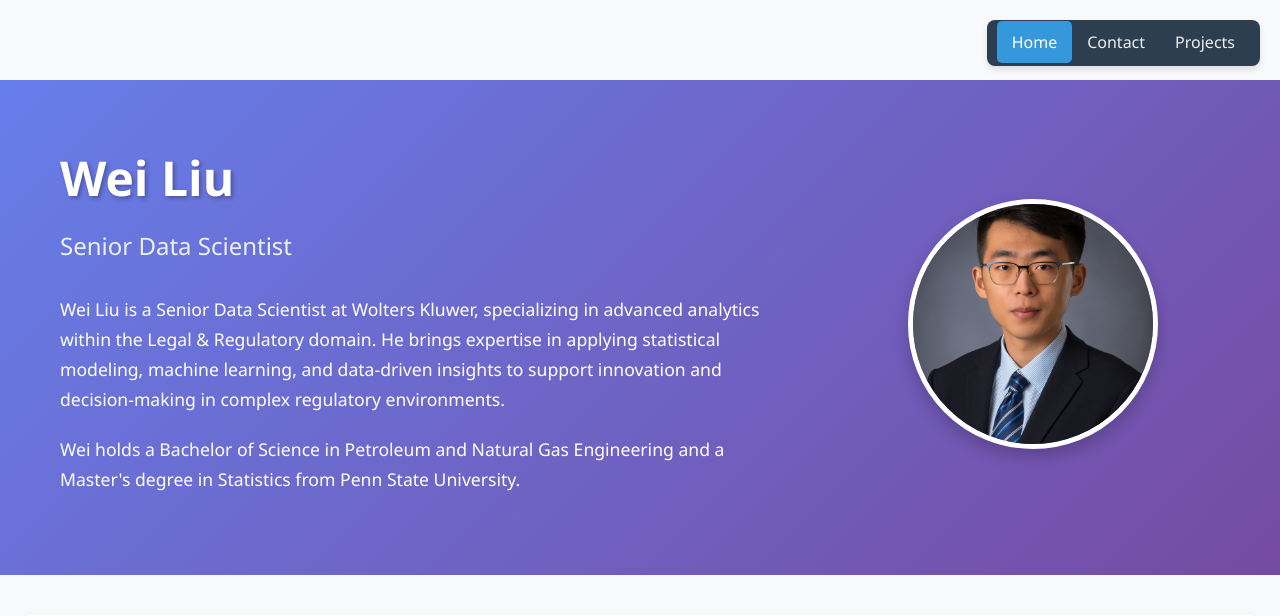
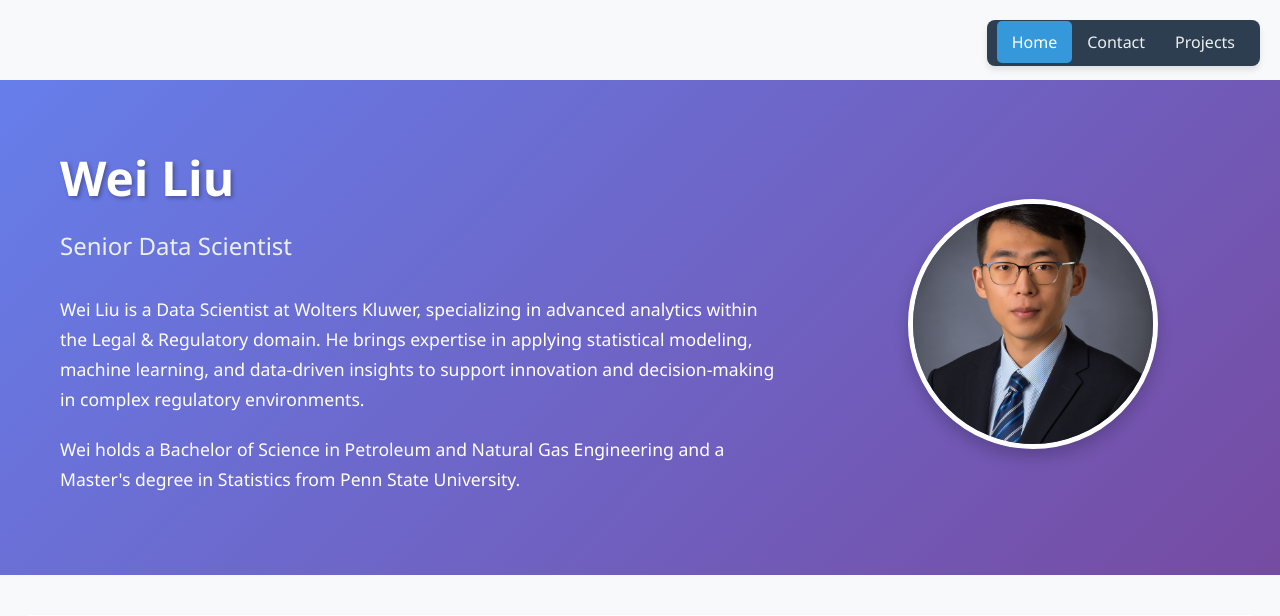
Before and after one commit to LLLLLLLLL1516/jhu_software_concepts, a Flask app: page / in a window 1280 px wide. Shown: the top 616 px of the page. Run offline with Flask 3, Linux system fonts and the light colour scheme.

Commit message:
Slight modification, wording change.

```diff
--- a/module_1/app/templates/contact.html
+++ b/module_1/app/templates/contact.html
@@ -32,7 +32,7 @@
 
                 <div class="professional-info">
                     <h3>Professional Background</h3>
-                    <p><strong>Current Position:</strong> Senior Data Scientist at Wolters Kluwer</p>
+                    <p><strong>Current Position:</strong> Data Scientist at Wolters Kluwer</p>
                     <p><strong>Specialization:</strong> Advanced Analytics in Legal & Regulatory Domain</p>
                     <p><strong>Education:</strong> M.S. Statistics, B.S. Petroleum and Natural Gas Engineering - Penn State University</p>
                 </div>
--- a/module_1/app/templates/index.html
+++ b/module_1/app/templates/index.html
@@ -12,7 +12,7 @@
                 <h2 class="position">Senior Data Scientist</h2>
 
                 <div class="bio-content">
-                    <p>Wei Liu is a Senior Data Scientist at Wolters Kluwer, specializing in advanced analytics within the Legal & Regulatory domain. He brings expertise in applying statistical modeling, machine learning, and data-driven insights to support innovation and decision-making in complex regulatory environments.</p>
+                    <p>Wei Liu is a Data Scientist at Wolters Kluwer, specializing in advanced analytics within the Legal & Regulatory domain. He brings expertise in applying statistical modeling, machine learning, and data-driven insights to support innovation and decision-making in complex regulatory environments.</p>
 
                     <p>Wei holds a Bachelor of Science in Petroleum and Natural Gas Engineering and a Master's degree in Statistics from Penn State University.</p>
                 </div>
```
